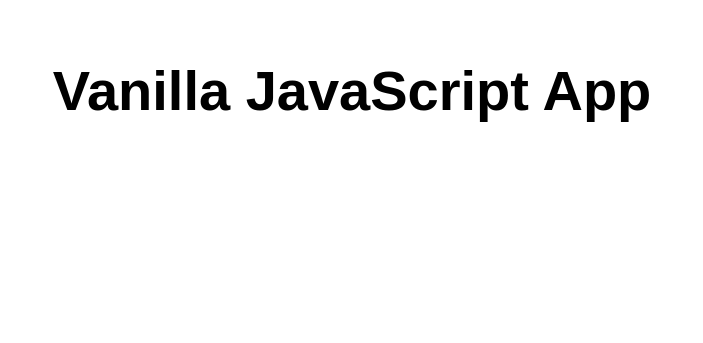
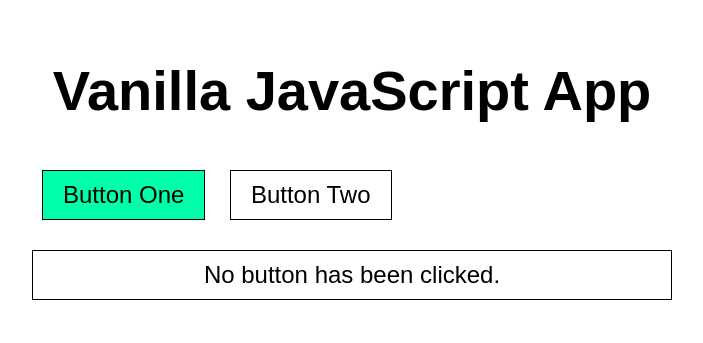
Before and after one commit to rive112246/simple-test-page, a website: page src/index.html in a window 1280 px wide. Shown: the whole page, without its empty margins (288-991 px from the left). Drawn offline with Linux system fonts and the light colour scheme.

Commit message:
agrega botones interactivos y estilos para la aplicación

```diff
--- a/src/index.html
+++ b/src/index.html
@@ -15,12 +15,18 @@
   <meta charset="UTF-8">
   <meta name="viewport" content="width=device-width, initial-scale=1.0">
   <link rel="stylesheet" href="styles.css">
+  <script src="scripts.js" defer></script>
   <title>Vanilla JavaScript App</title>
 </head>
 
 <body>
   <main>
     <h1>Vanilla JavaScript App</h1>
+
+    <button class="btn btn-primary" type="button">Button One</button>
+    <button class="btn" type="button">Button Two</button>
+
+    <div id="display">No button has been clicked.</div>
   </main>
 </body>
 
--- /dev/null
+++ b/src/scripts.js
@@ -0,0 +1,10 @@
+document.addEventListener('DOMContentLoaded', function() {
+    const buttons = document.querySelectorAll('button');
+    const displayDiv = document.getElementById('display');
+
+    buttons.forEach(button => {
+        button.addEventListener('click', function() {
+            displayDiv.textContent = this.textContent + ' was clicked';
+        });
+    });
+});
--- a/src/styles.css
+++ b/src/styles.css
@@ -19,3 +19,35 @@ main > h1 {
   text-align: center;
   font-size: 3.5em;
 }
+
+.btn {
+  display: inline-block;
+  padding: 10px 20px;
+  margin: 10px;
+  border: 1px solid #000;
+  background-color: #fff;
+  color: #000;
+  text-decoration: none;
+  text-align: center;
+  font-size: 1.5em;
+}
+
+.btn:hover {
+  background-color: #000;
+  color: #fff;
+}
+
+.btn-primary {
+  background-color: #00ffaa;
+}
+
+#display {
+  display: block;
+  margin: 20px auto;
+  padding: 10px;
+  border: 1px solid #000;
+  background-color: #fff;
+  color: #000;
+  text-align: center;
+  font-size: 1.5em;
+}
```
